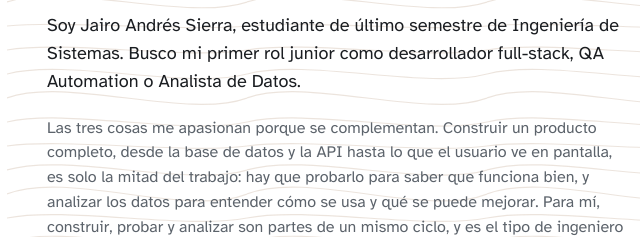
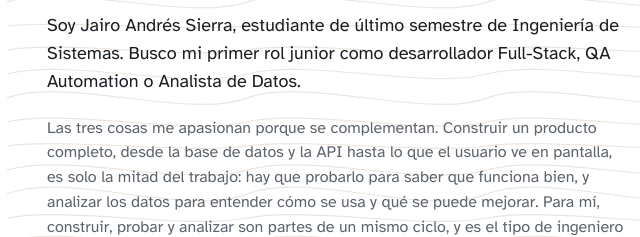
Before and after one commit to Jairo-Andres/portafolio, a website: page web/index.html in a window 1280 px wide. Shown: the part 538-775 px from the top of the page, 57-697 px from the left. Drawn offline with Linux system fonts and the light colour scheme; no server answers; a web font is replaced by a local one.

Commit message:
Adionales del perfil

```diff
--- a/web/app.js
+++ b/web/app.js
@@ -11,7 +11,7 @@ const EN = {
   tabSala: "Waiting room",
   eyebrow: "Systems Engineering · Pontificia Universidad Javeriana · Bogotá",
   heroTitle: 'Three lines, one system: <span class="hl-b">backend</span>, <span class="hl-d">data</span> and <span class="hl-q">QA</span>.',
-  lead: "I'm Jairo Andrés Sierra, a final-semester Systems Engineering student. I'm looking for my first junior role as a full-stack developer, QA Automation engineer or Data Analyst.",
+  lead: "I'm Jairo Andrés Sierra, a final-semester Systems Engineering student. I'm looking for my first junior role as a Full-Stack developer, QA Automation engineer or Data Analyst.",
   lead2: "I'm passionate about all three because they complement each other. Building a complete product, from the database and the API to what users see on screen, is only half the job: you have to test it to know it works well, and analyze the data to understand how it's used and what can be improved. To me, building, testing and analyzing are parts of one cycle, and that's the kind of engineer I want to be.",
   lead3: "Below are the projects where I put it into practice. For each one I explain what it's about and which technologies I used. Scroll to explore them!",
   available: "Available for a first junior role",
--- a/web/index.html
+++ b/web/index.html
@@ -49,7 +49,7 @@
       <div class="hero-text">
         <p class="ja-label eyebrow" data-i18n="eyebrow">Ingeniería de Sistemas · Pontificia Universidad Javeriana · Bogotá</p>
         <h1 id="hero-title" class="ja-display" data-i18n-html="heroTitle">Tres líneas, un mismo sistema: <span class="hl-b">backend</span>, <span class="hl-d">datos</span> y <span class="hl-q">QA</span>.</h1>
-        <p class="lead" data-i18n="lead">Soy Jairo Andrés Sierra, estudiante de último semestre de Ingeniería de Sistemas. Busco mi primer rol junior como desarrollador full-stack, QA Automation o Analista de Datos.</p>
+        <p class="lead" data-i18n="lead">Soy Jairo Andrés Sierra, estudiante de último semestre de Ingeniería de Sistemas. Busco mi primer rol junior como desarrollador Full-Stack, QA Automation o Analista de Datos.</p>
         <p class="lead lead-2" data-i18n="lead2">Las tres cosas me apasionan porque se complementan. Construir un producto completo, desde la base de datos y la API hasta lo que el usuario ve en pantalla, es solo la mitad del trabajo: hay que probarlo para saber que funciona bien, y analizar los datos para entender cómo se usa y qué se puede mejorar. Para mí, construir, probar y analizar son partes de un mismo ciclo, y es el tipo de ingeniero que quiero ser.</p>
         <p class="lead lead-2" data-i18n="lead3">Más abajo están los proyectos donde lo pongo en práctica. De cada uno cuento de qué trata y con qué tecnologías lo hice. ¡Desliza para conocerlos!</p>
         <p class="status-pill"><span class="status-dot" aria-hidden="true"></span><span data-i18n="available">Disponible para primer rol junior</span></p>
```
Also changed, not shown: 1 other file.
